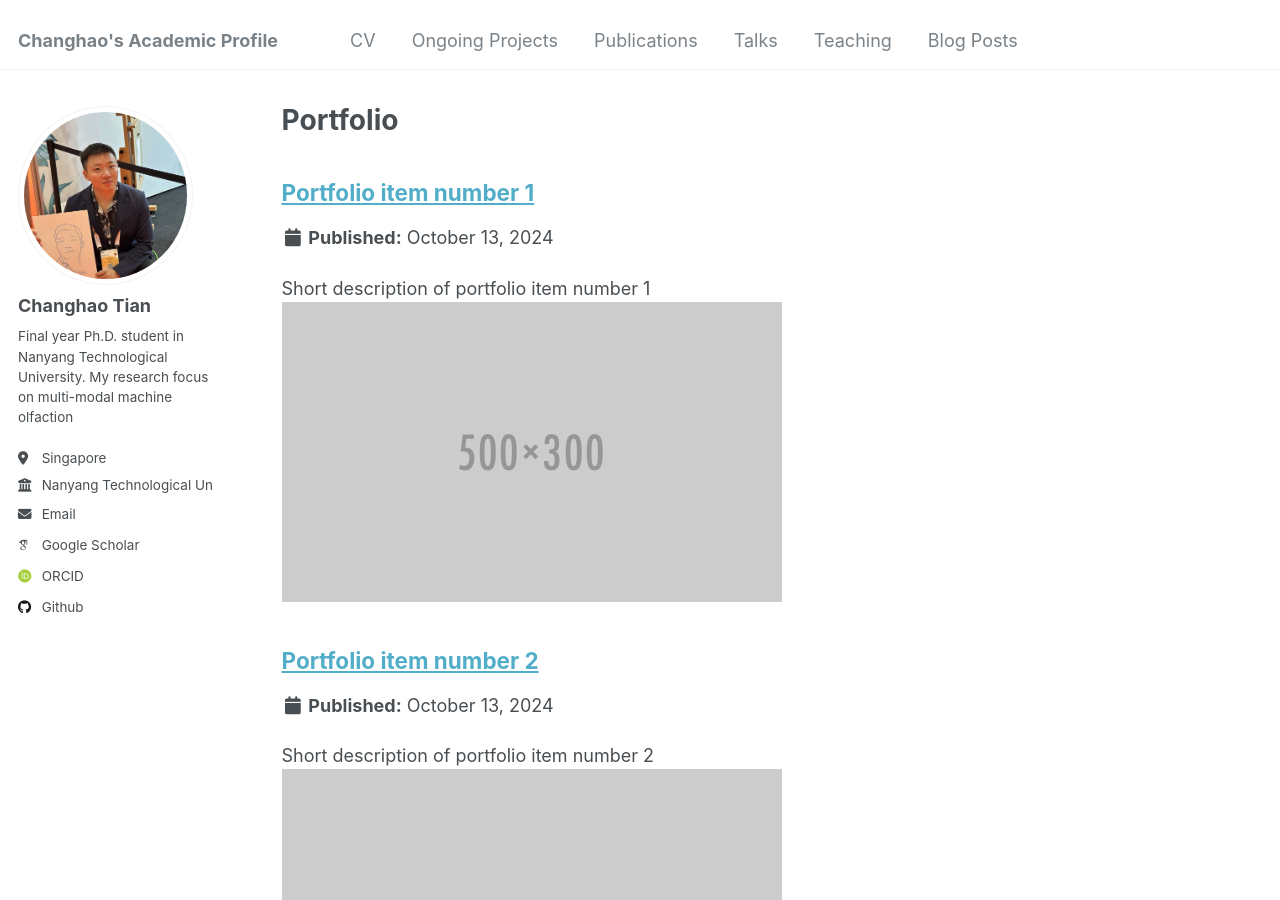
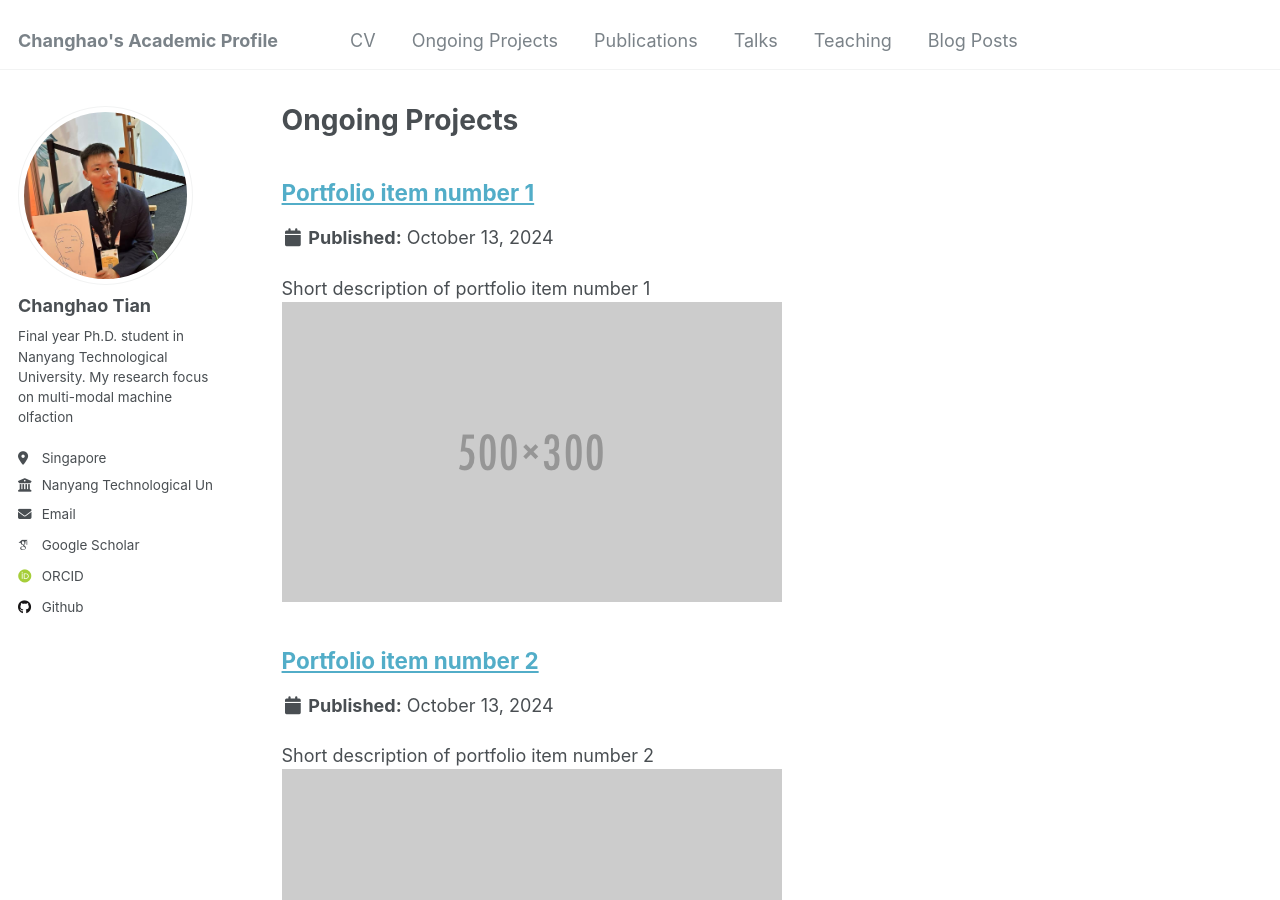
Before and after one commit to CHTiansweet/CHTian, a Jekyll site: the page built from _pages/portfolio.html, in a window 1280 px wide and 900 px high. Built offline with Jekyll 4.4.1, drawn with Linux system fonts in a browser that asks for light colours; some web fonts are replaced.

Commit message:
Update portfolio.html

```diff
--- a/_pages/portfolio.html
+++ b/_pages/portfolio.html
@@ -1,6 +1,6 @@
 ---
 layout: archive
-title: "Portfolio"
+title: "Ongoing Projects"
 permalink: /portfolio/
 author_profile: true
 ---
```
